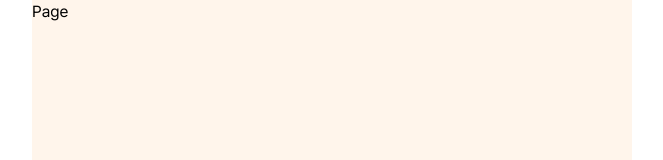
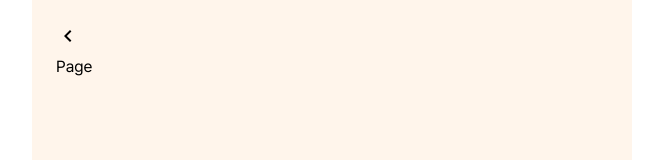
Before and after one commit to devocean-finut/Finut_FE, a Next.js app: page /main/mypage in a window 1280 px wide. Shown: the top 160 px of the page, without its empty margins (308-971 px from the left). Built offline with nearby package versions, Linux system fonts and the light colour scheme.

Commit message:
Add mypage layout : 마이페이지 상단 레이아웃 추가

```diff
--- /dev/null
+++ b/app/main/mypage/layout.tsx
@@ -0,0 +1,13 @@
+import TopBar from "@/src/Common/TopBar";
+import React from "react";
+
+function MyPageLayout({ children }: { children: React.ReactNode }) {
+  return (
+    <>
+      <TopBar />
+      <main className="px-6">{children}</main>
+    </>
+  );
+}
+
+export default MyPageLayout;
```
